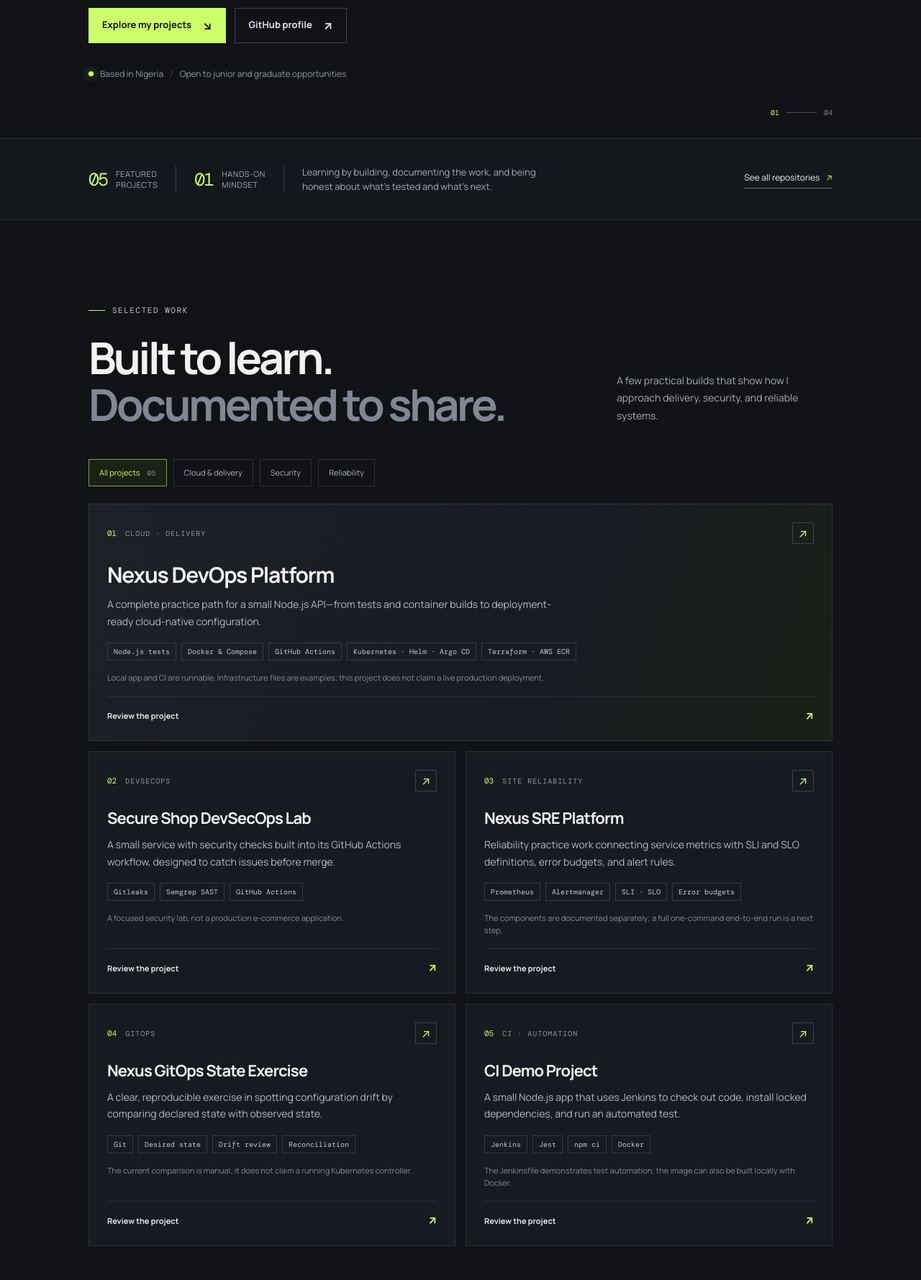
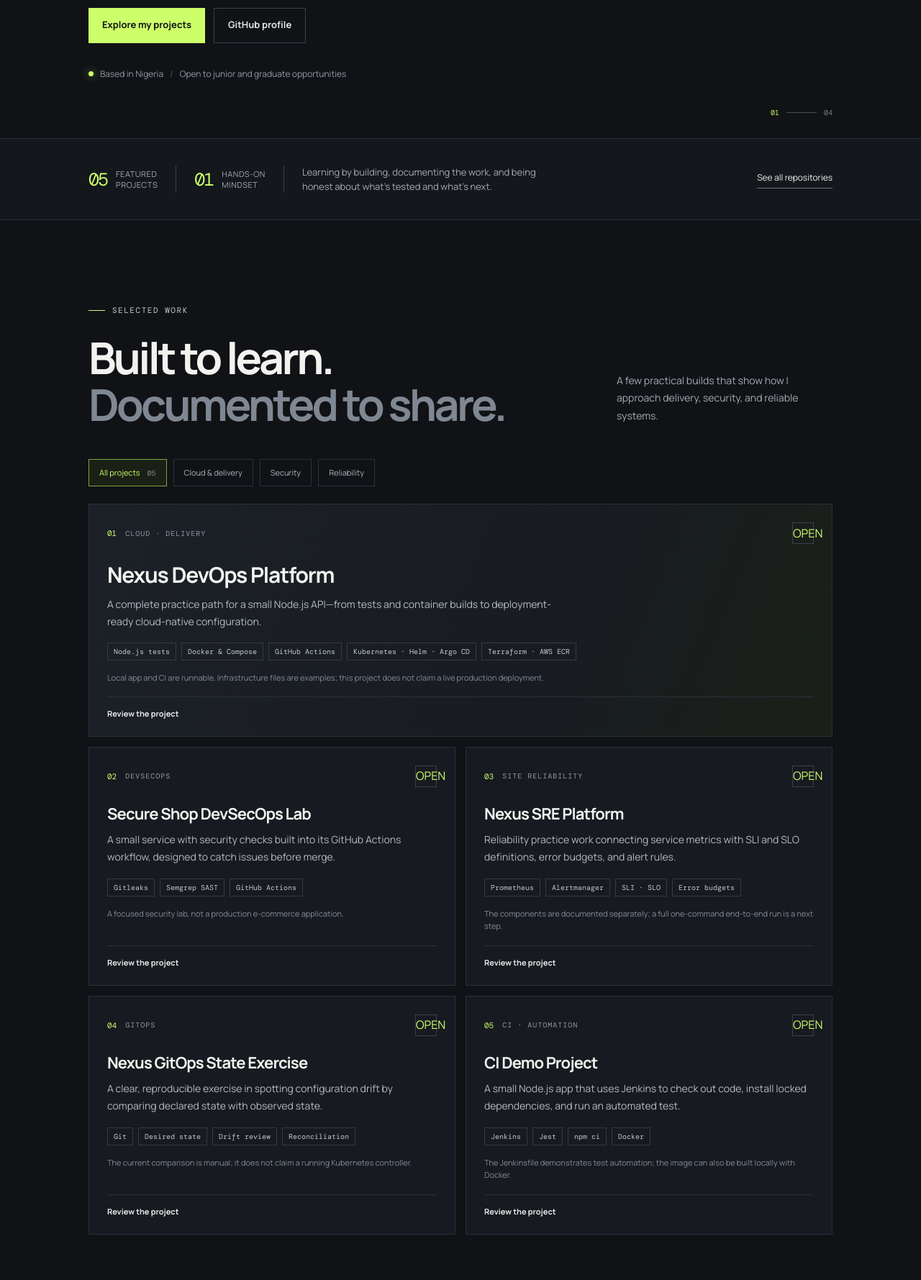
Before and after one commit to UyiGodfrey/my-website, a plain HTML site: page index.html in a window 1280 px wide. Shown: the part 661-2440 px from the top of the page at 72% size. Drawn offline with nearby package versions, Linux system fonts and the light colour scheme.

Commit message:
Refine portfolio links and publishing guide

```diff
--- a/index.html
+++ b/index.html
@@ -22,7 +22,7 @@
         <a href="#work">Projects</a>
         <a href="#toolkit">Toolkit</a>
         <a href="#about">About</a>
-        <a class="nav-contact" href="#contact">Contact <span aria-hidden="true">↗</span></a>
+        <a class="nav-contact" href="#contact">Contact</a>
       </nav>
     </header>
 
@@ -33,8 +33,8 @@
           <h1 id="hero-title">I build the systems<br />that <span class="accent">ship</span> software.</h1>
           <p class="hero-intro">I’m Godfrey Glory, an early-career Cloud &amp; DevOps engineer. I turn what I learn into practical projects across cloud infrastructure, delivery automation, reliability, and security.</p>
           <div class="hero-actions">
-            <a class="button button-primary" href="#work">Explore my projects <span aria-hidden="true">↘</span></a>
-            <a class="button button-quiet" href="https://github.com/UyiGodfrey" target="_blank" rel="noreferrer">GitHub profile <span aria-hidden="true">↗</span></a>
+            <a class="button button-primary" href="#work">Explore my projects</a>
+            <a class="button button-quiet" href="https://github.com/UyiGodfrey" target="_blank" rel="noreferrer">GitHub profile</a>
           </div>
           <p class="availability"><span class="availability-dot"></span> Based in Nigeria <span class="availability-separator">/</span> Open to junior and graduate opportunities</p>
         </div>
@@ -53,7 +53,7 @@
           <div class="proof-item"><span class="proof-number">01</span><span class="proof-copy">hands-on<br />mindset</span></div>
           <div class="proof-divider"></div>
           <p class="proof-note">Learning by building, documenting the work, and being honest about what’s tested and what’s next.</p>
-          <a class="proof-link" href="https://github.com/UyiGodfrey" target="_blank" rel="noreferrer">See all repositories <span aria-hidden="true">↗</span></a>
+          <a class="proof-link" href="https://github.com/UyiGodfrey" target="_blank" rel="noreferrer">See all repositories</a>
         </div>
       </section>
 
@@ -70,44 +70,44 @@
         </div>
         <div class="project-grid">
           <article class="project-card project-featured" data-category="delivery">
-            <div class="project-topline"><span class="project-number">01</span><span class="project-type">CLOUD · DELIVERY</span><a class="external-link" href="https://github.com/UyiGodfrey/nexus-devops-platform" target="_blank" rel="noreferrer" aria-label="Open Nexus DevOps Platform on GitHub">↗</a></div>
+            <div class="project-topline"><span class="project-number">01</span><span class="project-type">CLOUD · DELIVERY</span><a class="external-link" href="https://github.com/UyiGodfrey/nexus-devops-platform" target="_blank" rel="noreferrer" aria-label="Open Nexus DevOps Platform on GitHub">OPEN</a></div>
             <h3>Nexus DevOps Platform</h3>
             <p class="project-summary">A complete practice path for a small Node.js API—from tests and container builds to deployment-ready cloud-native configuration.</p>
             <div class="project-evidence"><span>Node.js tests</span><span>Docker &amp; Compose</span><span>GitHub Actions</span><span>Kubernetes · Helm · Argo CD</span><span>Terraform · AWS ECR</span></div>
             <p class="project-note">Local app and CI are runnable. Infrastructure files are examples; this project does not claim a live production deployment.</p>
-            <a class="project-read" href="https://github.com/UyiGodfrey/nexus-devops-platform" target="_blank" rel="noreferrer">Review the project <span aria-hidden="true">↗</span></a>
+            <a class="project-read" href="https://github.com/UyiGodfrey/nexus-devops-platform" target="_blank" rel="noreferrer">Review the project</a>
           </article>
           <article class="project-card" data-category="security">
-            <div class="project-topline"><span class="project-number">02</span><span class="project-type">DEVSECOPS</span><a class="external-link" href="https://github.com/UyiGodfrey/secure-shop-devsecops" target="_blank" rel="noreferrer" aria-label="Open Secure Shop DevSecOps on GitHub">↗</a></div>
+            <div class="project-topline"><span class="project-number">02</span><span class="project-type">DEVSECOPS</span><a class="external-link" href="https://github.com/UyiGodfrey/secure-shop-devsecops" target="_blank" rel="noreferrer" aria-label="Open Secure Shop DevSecOps on GitHub">OPEN</a></div>
             <h3>Secure Shop DevSecOps Lab</h3>
             <p class="project-summary">A small service with security checks built into its GitHub Actions workflow, designed to catch issues before merge.</p>
             <div class="project-evidence"><span>Gitleaks</span><span>Semgrep SAST</span><span>GitHub Actions</span></div>
             <p class="project-note">A focused security lab, not a production e-commerce application.</p>
-            <a class="project-read" href="https://github.com/UyiGodfrey/secure-shop-devsecops" target="_blank" rel="noreferrer">Review the project <span aria-hidden="true">↗</span></a>
+            <a class="project-read" href="https://github.com/UyiGodfrey/secure-shop-devsecops" target="_blank" rel="noreferrer">Review the project</a>
           </article>
           <article class="project-card" data-category="reliability">
-            <div class="project-topline"><span class="project-number">03</span><span class="project-type">SITE RELIABILITY</span><a class="external-link" href="https://github.com/UyiGodfrey/nexus-sre-platform" target="_blank" rel="noreferrer" aria-label="Open Nexus SRE Platform on GitHub">↗</a></div>
+            <div class="project-topline"><span class="project-number">03</span><span class="project-type">SITE RELIABILITY</span><a class="external-link" href="https://github.com/UyiGodfrey/nexus-sre-platform" target="_blank" rel="noreferrer" aria-label="Open Nexus SRE Platform on GitHub">OPEN</a></div>
             <h3>Nexus SRE Platform</h3>
             <p class="project-summary">Reliability practice work connecting service metrics with SLI and SLO definitions, error budgets, and alert rules.</p>
             <div class="project-evidence"><span>Prometheus</span><span>Alertmanager</span><span>SLI · SLO</span><span>Error budgets</span></div>
             <p class="project-note">The components are documented separately; a full one-command end-to-end run is a next step.</p>
-            <a class="project-read" href="https://github.com/UyiGodfrey/nexus-sre-platform" target="_blank" rel="noreferrer">Review the project <span aria-hidden="true">↗</span></a>
+            <a class="project-read" href="https://github.com/UyiGodfrey/nexus-sre-platform" target="_blank" rel="noreferrer">Review the project</a>
           </article>
           <article class="project-card" data-category="delivery">
-            <div class="project-topline"><span class="project-number">04</span><span class="project-type">GITOPS</span><a class="external-link" href="https://github.com/UyiGodfrey/nexus-gitops" target="_blank" rel="noreferrer" aria-label="Open Nexus GitOps on GitHub">↗</a></div>
+            <div class="project-topline"><span class="project-number">04</span><span class="project-type">GITOPS</span><a class="external-link" href="https://github.com/UyiGodfrey/nexus-gitops" target="_blank" rel="noreferrer" aria-label="Open Nexus GitOps on GitHub">OPEN</a></div>
             <h3>Nexus GitOps State Exercise</h3>
             <p class="project-summary">A clear, reproducible exercise in spotting configuration drift by comparing declared state with observed state.</p>
             <div class="project-evidence"><span>Git</span><span>Desired state</span><span>Drift review</span><span>Reconciliation</span></div>
             <p class="project-note">The current comparison is manual; it does not claim a running Kubernetes controller.</p>
-            <a class="project-read" href="https://github.com/UyiGodfrey/nexus-gitops" target="_blank" rel="noreferrer">Review the project <span aria-hidden="true">↗</span></a>
+            <a class="project-read" href="https://github.com/UyiGodfrey/nexus-gitops" target="_blank" rel="noreferrer">Review the project</a>
           </article>
           <article class="project-card" data-category="delivery">
-            <div class="project-topline"><span class="project-number">05</span><span class="project-type">CI · AUTOMATION</span><a class="external-link" href="https://github.com/UyiGodfrey/ci-demo-project" target="_blank" rel="noreferrer" aria-label="Open CI Demo Project on GitHub">↗</a></div>
+            <div class="project-topline"><span class="project-number">05</span><span class="project-type">CI · AUTOMATION</span><a class="external-link" href="https://github.com/UyiGodfrey/ci-demo-project" target="_blank" rel="noreferrer" aria-label="Open CI Demo Project on GitHub">OPEN</a></div>
             <h3>CI Demo Project</h3>
             <p class="project-summary">A small Node.js app that uses Jenkins to check out code, install locked dependencies, and run an automated test.</p>
             <div class="project-evidence"><span>Jenkins</span><span>Jest</span><span>npm ci</span><span>Docker</span></div>
             <p class="project-note">The Jenkinsfile demonstrates test automation; the image can also be built locally with Docker.</p>
-            <a class="project-read" href="https://github.com/UyiGodfrey/ci-demo-project" target="_blank" rel="noreferrer">Review the project <span aria-hidden="true">↗</span></a>
+            <a class="project-read" href="https://github.com/UyiGodfrey/ci-demo-project" target="_blank" rel="noreferrer">Review the project</a>
           </article>
         </div>
       </section>
@@ -126,14 +126,14 @@
 
       <section class="section wrap about-section" id="about" aria-labelledby="about-title">
         <div class="about-kicker"><p class="eyebrow"><span class="eyebrow-line"></span> A LITTLE ABOUT ME</p><span class="about-index">NIGERIA · 2026</span></div>
-        <div class="about-content"><h2 id="about-title">I like knowing<br />what happens <span class="accent">after deploy.</span></h2><div class="about-text"><p>I’m a Computer Science student focused on cloud computing, DevOps, and DevSecOps. I learn by building small, inspectable systems and writing down how they work.</p><p>My projects are practice work, and I’m careful to distinguish runnable evidence from configuration examples. I’m growing my skills in infrastructure automation, secure delivery, and service reliability.</p><a class="text-link" href="https://github.com/UyiGodfrey" target="_blank" rel="noreferrer">More about my work on GitHub <span aria-hidden="true">↗</span></a></div></div>
+        <div class="about-content"><h2 id="about-title">I like knowing<br />what happens <span class="accent">after deploy.</span></h2><div class="about-text"><p>I’m a Computer Science student focused on cloud computing, DevOps, and DevSecOps. I learn by building small, inspectable systems and writing down how they work.</p><p>My projects are practice work, and I’m careful to distinguish runnable evidence from configuration examples. I’m growing my skills in infrastructure automation, secure delivery, and service reliability.</p><a class="text-link" href="https://github.com/UyiGodfrey" target="_blank" rel="noreferrer">More about my work on GitHub</a></div></div>
       </section>
 
       <section class="contact-section" id="contact" aria-labelledby="contact-title">
-        <div class="wrap contact-inner"><div><p class="eyebrow"><span class="eyebrow-line"></span> NEXT STEP</p><h2 id="contact-title">Let’s build<br /><span class="accent">something reliable.</span></h2><p class="contact-copy">I’m open to junior and graduate opportunities in Cloud, DevOps, and DevSecOps. I’d be glad to discuss my work and keep learning with a team.</p></div><div class="contact-action"><a class="button button-primary" href="https://github.com/UyiGodfrey" target="_blank" rel="noreferrer">Connect through GitHub <span aria-hidden="true">↗</span></a><p>Or explore the projects above and reach me through my GitHub profile.</p></div></div>
+        <div class="wrap contact-inner"><div><p class="eyebrow"><span class="eyebrow-line"></span> NEXT STEP</p><h2 id="contact-title">Let’s build<br /><span class="accent">something reliable.</span></h2><p class="contact-copy">I’m open to junior and graduate opportunities in Cloud, DevOps, and DevSecOps. I’d be glad to discuss my work and keep learning with a team.</p></div><div class="contact-action"><a class="button button-primary" href="https://github.com/UyiGodfrey" target="_blank" rel="noreferrer">Connect through GitHub</a><p>Or explore the projects above and reach me through my GitHub profile.</p></div></div>
       </section>
     </main>
 
-    <footer class="site-footer"><div class="wrap footer-inner"><a class="wordmark footer-brand" href="#top"><span class="mark">G</span><span>GG<span class="wordmark-dot">.</span></span></a><p>Made with curiosity and a terminal. <span>© <span id="year">2026</span> Godfrey Glory</span></p><a href="https://github.com/UyiGodfrey" target="_blank" rel="noreferrer">GitHub <span aria-hidden="true">↗</span></a></div></footer>
+    <footer class="site-footer"><div class="wrap footer-inner"><a class="wordmark footer-brand" href="#top"><span class="mark">G</span><span>GG<span class="wordmark-dot">.</span></span></a><p>Made with curiosity and a terminal. <span>© <span id="year">2026</span> Godfrey Glory</span></p><a href="https://github.com/UyiGodfrey" target="_blank" rel="noreferrer">GitHub</a></div></footer>
   </body>
 </html>
```
Also changed, not shown: 1 other file.
